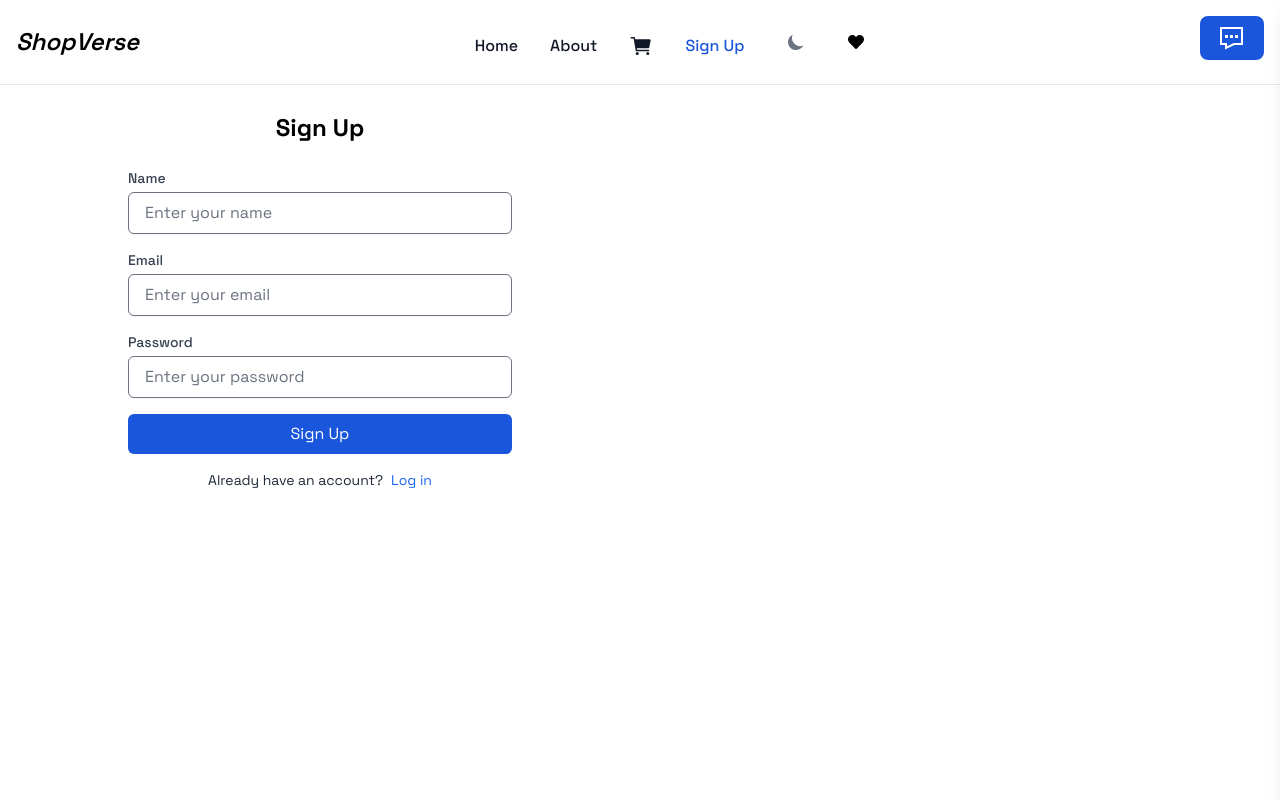
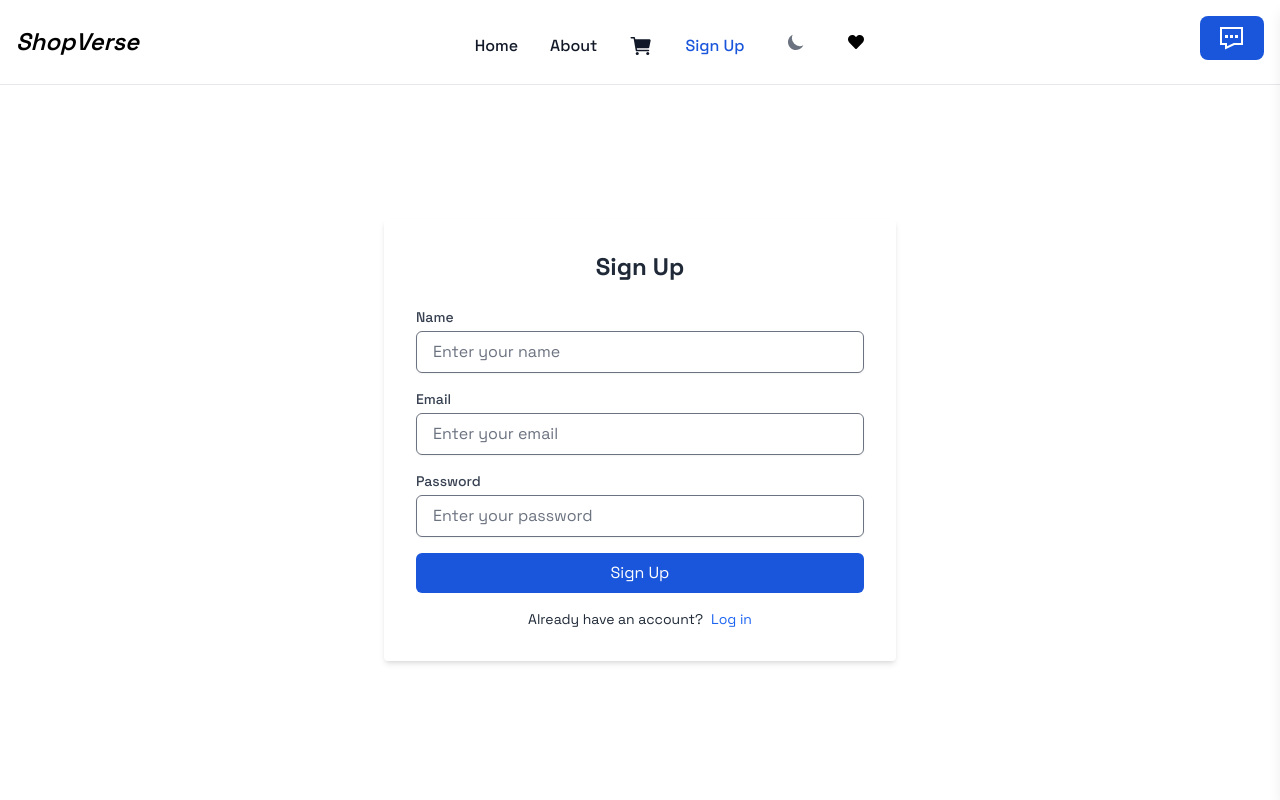
Before and after one commit to patrickiyiakimo/shopverse, a Next.js app: page /contact in a window 1280 px wide. Shown: the top 800 px of the page. Built offline with nearby package versions, Linux system fonts and the light colour scheme; a web font is replaced by a local one.

Commit message:
restructured the signup form

```diff
--- a/app/contact/page.tsx
+++ b/app/contact/page.tsx
@@ -1,13 +1,16 @@
-// import Image from 'next/image';
-import Link from 'next/link';
-import React from 'react'
+import Link from "next/link";
+import React from "react";
 
-export default function page() {
+export default function Page() {
   return (
-    <div className="min-h-screen font-mont pt-20">
-        <div className=" flex items-center justify-center md:flex md:w-1/2">
-          <form className="ml-5 max-w-md rounded p-8 md:ml-0 md:w-3/4">
-            <h2 className="mb-6 text-center text-2xl font-bold">Sign Up</h2>
+    <div className="flex min-h-screen items-center justify-center pt-20 font-mont">
+      <div className="w-full max-w-xl px-4 md:px-8">
+        <form className="rounded bg-white p-6 shadow-md dark:bg-gray-800 sm:p-8">
+          <h2 className="mb-6 text-center text-2xl font-bold text-gray-800 dark:text-white">
+            Sign Up
+          </h2>
+
+          {/* Name Field */}
           <div className="mb-4">
             <label
               htmlFor="name"
@@ -19,10 +22,12 @@ export default function page() {
               type="text"
               id="name"
               required
-                className="mt-1 block w-full rounded-md border border-gray-500 px-4 py-2 shadow-sm focus:border-blue-500 focus:outline-none focus:ring-blue-500"
+              className="mt-1 block w-full rounded-md border border-gray-500 bg-white px-4 py-2 shadow-sm focus:border-blue-500 focus:outline-none focus:ring-blue-500 dark:bg-gray-700"
               placeholder="Enter your name"
             />
           </div>
+
+          {/* Email Field */}
           <div className="mb-4">
             <label
               htmlFor="email"
@@ -34,10 +39,12 @@ export default function page() {
               type="email"
               id="email"
               required
-                className="mt-1 block w-full rounded-md border border-gray-500 px-4 py-2 shadow-sm focus:border-blue-500 focus:outline-none focus:ring-blue-500"
+              className="mt-1 block w-full rounded-md border border-gray-500 bg-white px-4 py-2 shadow-sm focus:border-blue-500 focus:outline-none focus:ring-blue-500 dark:bg-gray-700"
               placeholder="Enter your email"
             />
           </div>
+
+          {/* Password Field */}
           <div className="mb-4">
             <label
               htmlFor="password"
@@ -49,25 +56,28 @@ export default function page() {
               type="password"
               id="password"
               required
-                className="mt-1 block w-full rounded-md border border-gray-500 px-4 py-2 shadow-sm focus:border-blue-500 focus:outline-none focus:ring-blue-500"
+              className="mt-1 block w-full rounded-md border border-gray-500 bg-white px-4 py-2 shadow-sm focus:border-blue-500 focus:outline-none focus:ring-blue-500 dark:bg-gray-700"
               placeholder="Enter your password"
             />
           </div>
+
+          {/* Submit Button */}
           <button
             type="submit"
             className="w-full rounded-md bg-blue-700 py-2 text-white transition duration-300 hover:bg-blue-800"
           >
             Sign Up
           </button>
+
+          {/* Log In Link */}
           <p className="mt-4 text-center text-sm text-gray-800 dark:text-white">
             Already have an account?
-              <Link href="login" className="pl-2 text-blue-600">
+            <Link href="/login" className="pl-2 text-blue-600 hover:underline">
               Log in
             </Link>
           </p>
         </form>
       </div>
     </div>
-    // </div>
   );
 }
```
Lines whose indentation alone changed are shown as unchanged.
